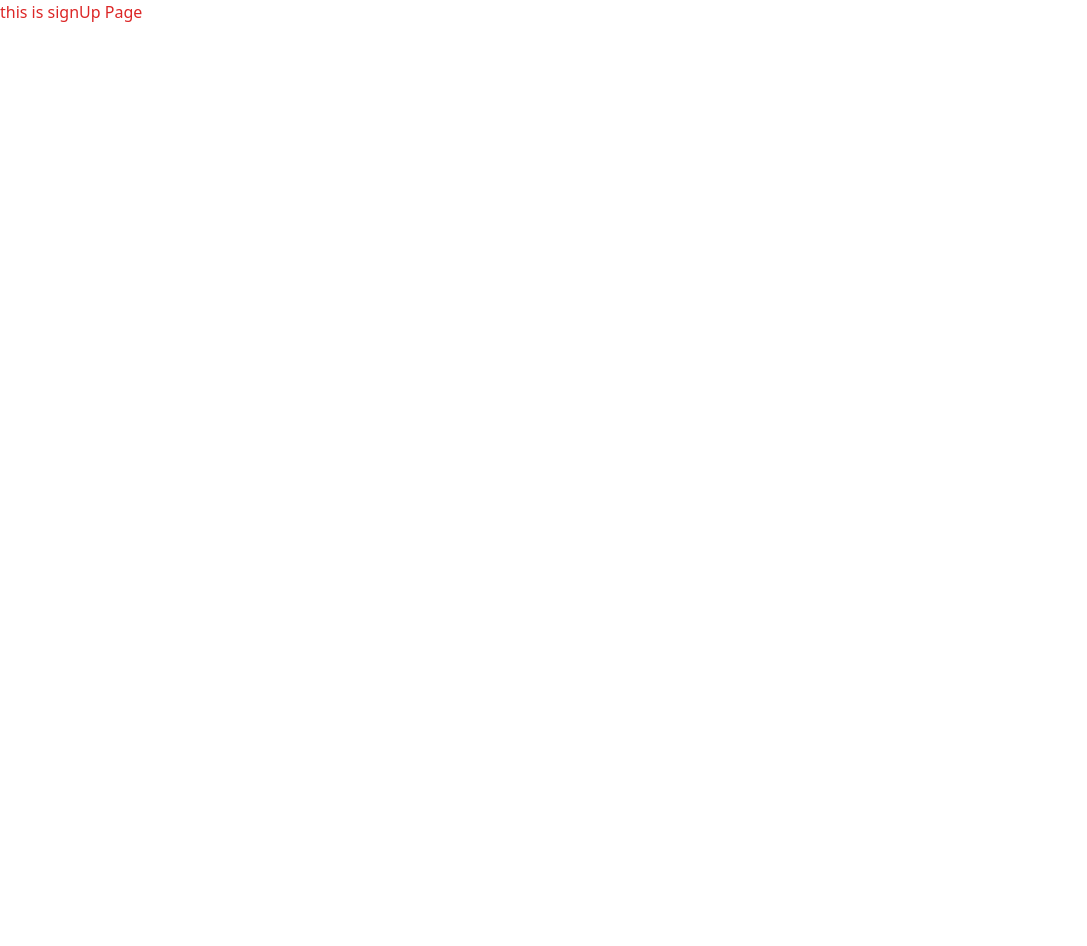
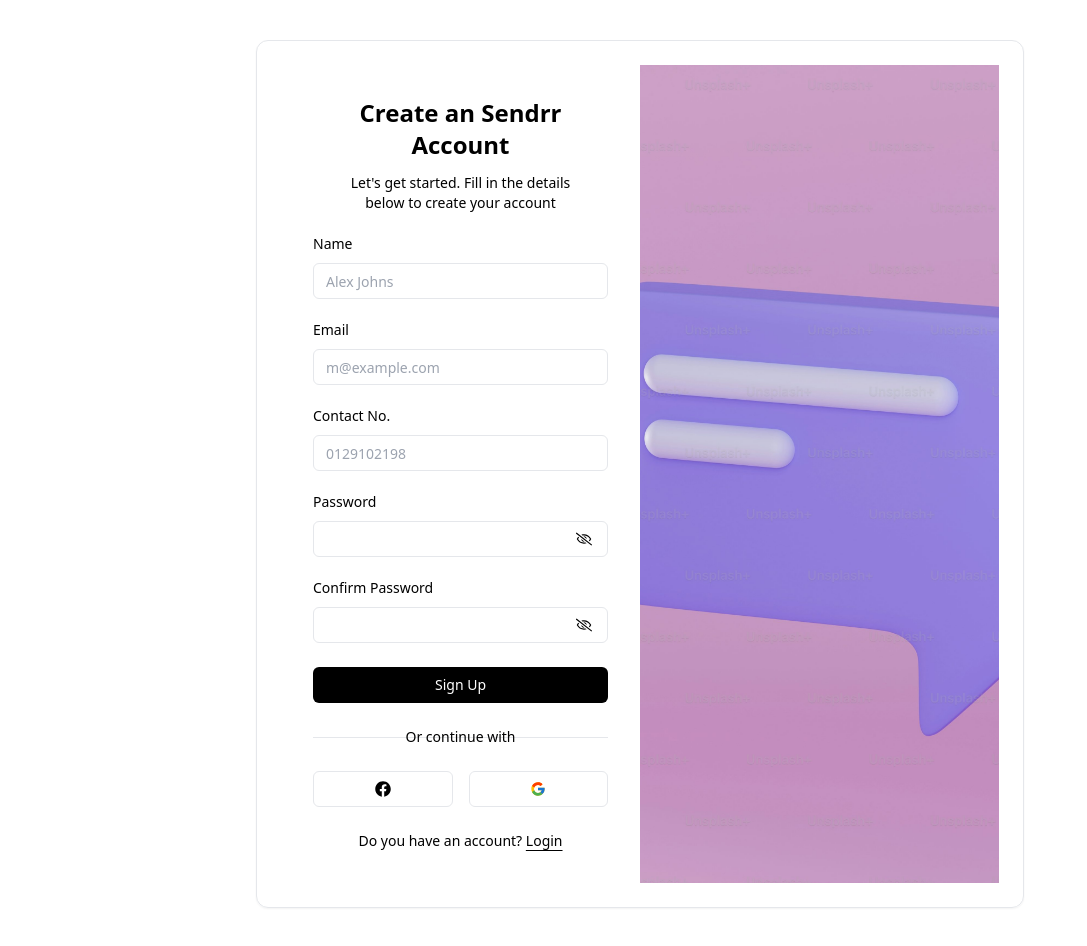
Before and after one commit to anants23O02/Sendr, a Next.js app in the folder client/: page /pages/SignUp in a window 1280 px wide. Shown: the whole page, without its empty margins (0-1087 px from the left). Before the commit the page ends 800 px from the top, so only its background shows below. Built offline with nearby package versions, Linux system fonts and the light colour scheme.

Commit message:
created login and signup page

```diff
--- a/client/package.json
+++ b/client/package.json
@@ -21,6 +21,7 @@
     "next": "^15.3.1",
     "react": "^18.3.1",
     "react-dom": "^18.3.1",
+    "react-icons": "^5.5.0",
     "tailwind-merge": "^3.2.0"
   },
   "devDependencies": {
--- a/client/src/app/layout.tsx
+++ b/client/src/app/layout.tsx
@@ -6,10 +6,13 @@ import Sidebar from "@/components/Sidebar/sidebar";
 export default function RootLayout({children}: Readonly<{
   children: React.ReactNode;
 }>) {
+  var x=true;
   return (
     <html lang="en" suppressHydrationWarning>
     <body>
+        {x===true?null: <Navbar />}
         {children}
+        {x===true?null:<Sidebar />}
     </body>
   </html>
   );
--- a/client/src/app/pages/SignUp/page.tsx
+++ b/client/src/app/pages/SignUp/page.tsx
@@ -1,11 +1,10 @@
-import React from 'react'
-
-const page = () => {
+import { SignUpForm } from "@/components/signUpForm/signUpForm"
+export default function LoginPage() {
   return (
-    <div className='text-red-600'>
-       this is signUp Page
+    <div className="bg-muted flex min-h-svh flex-col items-center justify-center p-6 md:p-10">
+      <div className="w-full max-w-sm md:max-w-3xl">
+        <SignUpForm />
+      </div>
     </div>
   )
 }
-
-export default page
--- a/client/src/components/LoginForm/LoginForm.tsx
+++ b/client/src/components/LoginForm/LoginForm.tsx
@@ -3,6 +3,9 @@ import { Button } from "@/components/ui/button";
 import { Card, CardContent } from "@/components/ui/card";
 import { Input } from "@/components/ui/input";
 import { Label } from "@/components/ui/label";
+import Link from "next/link";
+import { FcGoogle } from "react-icons/fc";
+import { FaFacebook } from "react-icons/fa";
 
 export function LoginForm({
   className,
@@ -58,32 +61,23 @@ export function LoginForm({
                   type="button"
                   className="w-full flex items-center gap-2"
                 >
-                  <svg
-                    xmlns="http://www.w3.org/2000/svg"
-                    viewBox="0 0 24 24"
-                    fill="currentColor"
-                    className="w-5 h-5"
-                  >
-                    <path d="M22.675 0h-21.35C.597 0 0 .597 0 1.326v21.348C0 23.403.597 24 1.326 24h11.494v-9.294H9.691V11.01h3.129V8.414c0-3.1 1.894-4.788 4.659-4.788 1.325 0 2.464.099 2.797.143v3.243l-1.918.001c-1.504 0-1.796.715-1.796 1.763v2.311h3.587l-.467 3.696h-3.12V24h6.116C23.403 24 24 23.403 24 22.674V1.326C24 .597 23.403 0 22.675 0z" />
-                  </svg>
+                  <FaFacebook />
                   <span className="sr-only">Login with Facebook</span>
                 </Button>
 
                 <Button variant="outline" type="button" className="w-full">
-                  <svg xmlns="http://www.w3.org/2000/svg" viewBox="0 0 24 24">
-                    <path
-                      d="M12.48 10.92v3.28h7.84c-.24 1.84-.853 3.187-1.787 4.133-1.147 1.147-2.933 2.4-6.053 2.4-4.827 0-8.6-3.893-8.6-8.72s3.773-8.72 8.6-8.72c2.6 0 4.507 1.027 5.907 2.347l2.307-2.307C18.747 1.44 16.133 0 12.48 0 5.867 0 .307 5.387.307 12s5.56 12 12.173 12c3.573 0 6.267-1.173 8.373-3.36 2.16-2.16 2.84-5.213 2.84-7.667 0-.76-.053-1.467-.173-2.053H12.48z"
-                      fill="currentColor"
-                    />
-                  </svg>
+                  <FcGoogle />
                   <span className="sr-only">Login with Google</span>
                 </Button>
               </div>
               <div className="text-center text-sm">
                 Don&apos;t have an account?{" "}
-                <a href="#" className="underline underline-offset-4">
+                <Link
+                  href="/pages/SignUp"
+                  className="underline underline-offset-4"
+                >
                   Sign up
-                </a>
+                </Link>
               </div>
             </div>
           </form>
--- a/client/src/components/signUpForm/signUpForm.tsx
+++ b/client/src/components/signUpForm/signUpForm.tsx
@@ -0,0 +1,147 @@
+'use client'
+
+import Link from "next/link";
+import clsx from "clsx";
+
+import { Button } from "@/components/ui/button";
+import { Card, CardContent } from "@/components/ui/card";
+import { Input } from "@/components/ui/input";
+import { Label } from "@/components/ui/label";
+
+import { FcGoogle } from "react-icons/fc";
+import { FaFacebook } from "react-icons/fa";
+import { FaRegEyeSlash } from "react-icons/fa";
+import { useState } from "react";
+import { FaRegEye } from "react-icons/fa";
+
+export function SignUpForm({
+  className,
+  ...props
+}: React.ComponentProps<"div">) {
+  const [show, setShow] = useState(false);
+
+  function handleShow() {
+    setShow((prev)=>!prev);
+  }
+  return (
+    <div className={clsx("flex flex-col gap-6", className)} {...props}>
+      <Card className="overflow-hidden p-0">
+        <CardContent className="grid p-0 md:grid-cols-2">
+          <form className="p-6 md:p-8">
+            <div className="flex flex-col gap-6">
+              <div className="flex flex-col items-center text-center">
+                <h1 className="text-2xl font-bold">
+                  {" "}
+                  Create an Sendrr Account
+                </h1>
+                <p className="text-muted-foreground text-balance mt-3 text-sm">
+                  Let's get started. Fill in the details below to create your
+                  account
+                </p>
+              </div>
+              <div className="grid gap-3">
+                <Label htmlFor="email">Name</Label>
+                <Input
+                  id="name"
+                  type="text"
+                  placeholder="Alex Johns"
+                  required
+                />
+              </div>
+              <div className="grid gap-3">
+                <Label htmlFor="email">Email</Label>
+                <Input
+                  id="email"
+                  type="email"
+                  placeholder="m@example.com"
+                  required
+                />
+              </div>
+              <div className="grid gap-3">
+                <Label htmlFor="email">Contact No.</Label>
+                <Input
+                  id="contact"
+                  type="number"
+                  min={0}
+                  max={9999999999}
+                  placeholder="0129102198"
+                  required
+                />
+              </div>
+              <div className="grid gap-3 relative">
+                <div className="flex items-center">
+                  <Label htmlFor="password">Password</Label>
+                </div>
+                <Input id="password" type="password" required />
+                {show === false ? (
+                  <FaRegEyeSlash
+                    onClick={handleShow}
+                    className="absolute top-9 right-4 cursor-pointer"
+                  />
+                ) : (
+                  <FaRegEye onClick={handleShow} className="absolute top-9 right-4 cursor-pointer" />
+                )}
+              </div>
+              <div className="grid gap-3 relative">
+                <div className="flex items-center">
+                  <Label htmlFor="confirm password">Confirm Password</Label>
+                </div>
+                <Input id="confirm password" type="password" required />
+                {show === false ? (
+                  <FaRegEyeSlash
+                    onClick={handleShow}
+                    className="absolute top-9 right-4  cursor-pointer"
+                  />
+                ) : (
+                  <FaRegEye onClick={handleShow} className="absolute top-9 right-4 cursor-pointer" />
+                )}
+              </div>
+              <Button
+                type="submit"
+                className="w-full bg-black text-white font-medium"
+              >
+                Sign Up
+              </Button>
+              <div className="after:border-border relative text-center text-sm after:absolute after:inset-0 after:top-1/2 after:z-0 after:flex after:items-center after:border-t">
+                <span className="bg-card text-muted-foreground relative z-10 px-2">
+                  Or continue with
+                </span>
+              </div>
+              <div className="grid grid-cols-2 gap-4">
+                <Button
+                  variant="outline"
+                  type="button"
+                  className="w-full flex items-center gap-2"
+                >
+                  <FaFacebook />
+                  <span className="sr-only">Login with Facebook</span>
+                </Button>
+
+                <Button variant="outline" type="button" className="w-full">
+                  <FcGoogle />
+                  <span className="sr-only">Login with Google</span>
+                </Button>
+              </div>
+              <div className="text-center text-sm">
+                Do you have an account?{" "}
+                <Link
+                  href="/pages/Login"
+                  className="underline underline-offset-4"
+                >
+                  Login
+                </Link>
+              </div>
+            </div>
+          </form>
+          <div className="bg-muted relative hidden md:block">
+            <img
+              src="/assests/premium_photo-1677252438450-b779a923b0f6.jpg"
+              alt="Image"
+              className="absolute inset-0 h-full w-full object-cover dark:brightness-[0.2] dark:grayscale"
+            />
+          </div>
+        </CardContent>
+      </Card>
+    </div>
+  );
+}
```
Also changed, not shown: 1 other file (tests, documents, lock files or other folders).
